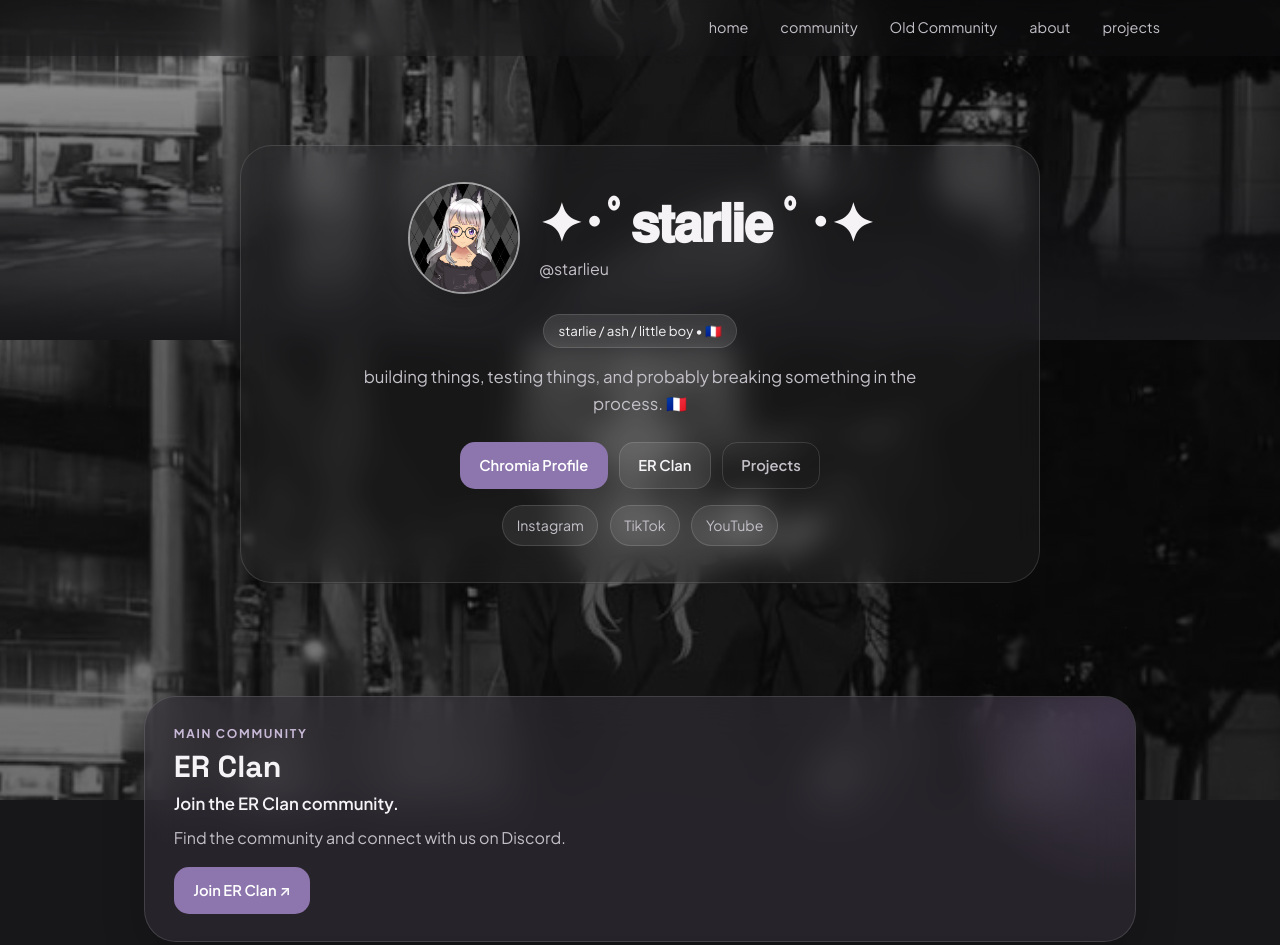
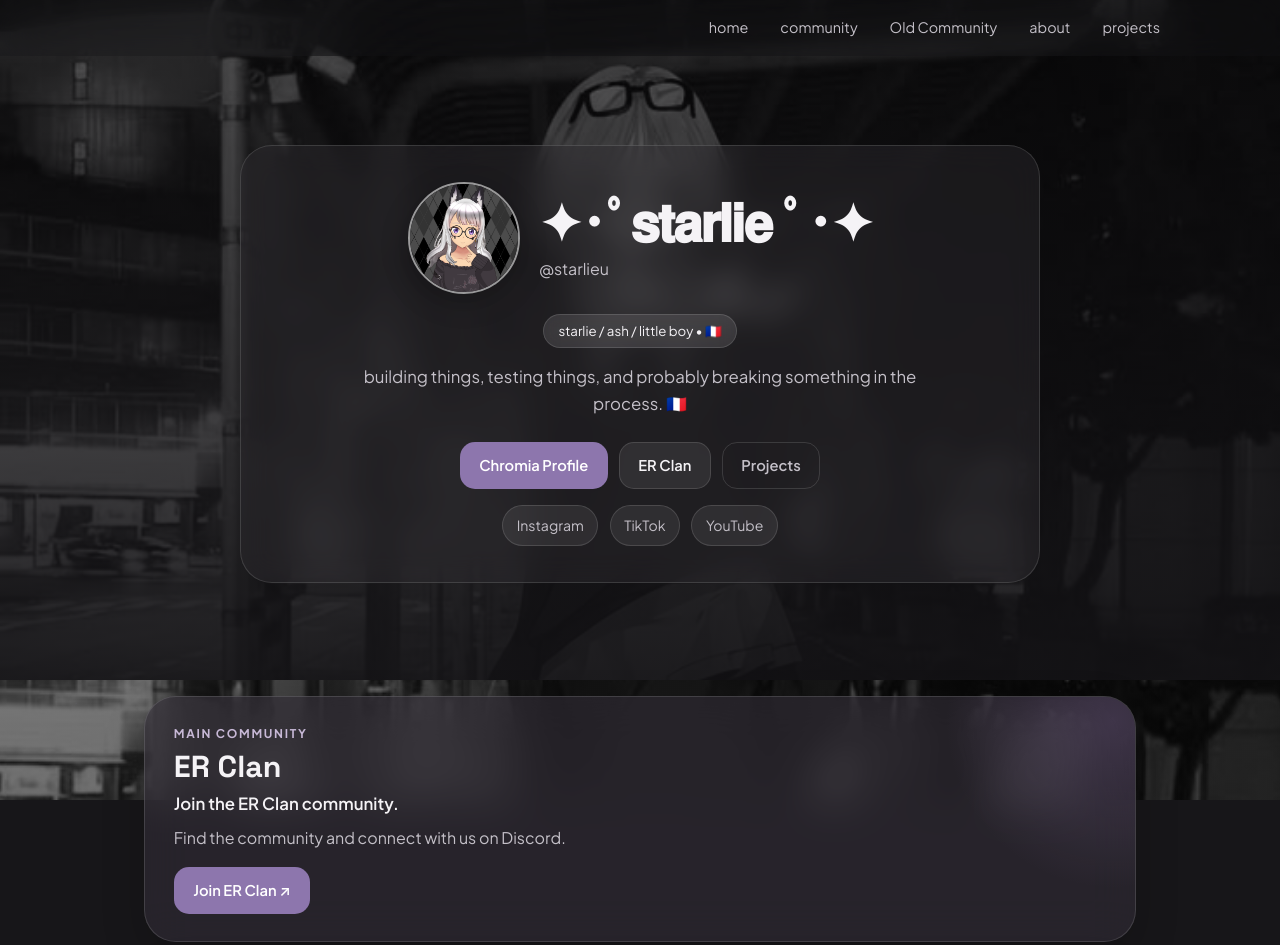
Before and after one commit to starlieu/anotherPortfolio, a plain HTML site: page index.html in a window 1280 px wide. Shown: the top 945 px of the page. Drawn offline with Linux system fonts and the light colour scheme.

Commit message:
Intégrer la bannière au fond du cadre profil

```diff
--- a/style.css
+++ b/style.css
@@ -35,6 +35,7 @@ body {
   font-family: var(--font-main);
   line-height: 1.6;
 }
+/* The page background stays independent from the profile banner. */
 body::before {
   content: '';
   position: fixed;
@@ -64,12 +65,14 @@ body::before {
 .nav-toggle { display: none; padding: .55rem; border: 1px solid var(--border); border-radius: 10px; background: var(--surface-strong); cursor: pointer; flex-direction: column; gap: 5px; }
 .nav-toggle span { display: block; width: 22px; height: 2px; background: var(--text); }
 
-/* Profile hero */
+/* Profile hero: la bannière est contenue dans le cadre du profil. */
 .hero-section { position: relative; min-height: 680px; display: flex; align-items: center; justify-content: center; padding: 7rem 1.5rem 4rem; overflow: hidden; text-align: center; }
-.banner-container { position: absolute; z-index: -1; inset: 0 0 auto; height: 340px; overflow: hidden; }
-.hero-banner { display: block; width: 100%; height: 100%; object-fit: cover; filter: grayscale(1) brightness(.7); }
-.banner-overlay { position: absolute; inset: 0; background: linear-gradient(180deg,rgba(20,19,22,.05),rgba(20,19,22,.42) 55%,var(--page-bg) 100%); }
-.hero-content { position: relative; z-index: 1; width: min(100%, 800px); padding: 2.3rem; border: 1px solid var(--border); border-radius: var(--radius-card); background: rgba(48,46,50,.30); -webkit-backdrop-filter: blur(15px); backdrop-filter: blur(15px); }
+.banner-container { position: absolute; z-index: 0; inset: 0; height: auto; overflow: hidden; border-radius: inherit; pointer-events: none; }
+.hero-banner { display: block; width: 100%; height: 100%; object-fit: cover; object-position: center 38%; filter: grayscale(1) brightness(.58); }
+.banner-overlay { position: absolute; inset: 0; background: linear-gradient(180deg,rgba(20,19,22,.28) 0%,rgba(20,19,22,.55) 42%,rgba(20,19,22,.88) 100%); }
+.hero-content { position: relative; z-index: 1; width: min(100%, 800px); padding: 2.3rem; border: 1px solid var(--border); border-radius: var(--radius-card); background: rgba(48,46,50,.42); -webkit-backdrop-filter: blur(15px); backdrop-filter: blur(15px); overflow: hidden; }
+/* Keep the image inside the card and behind its contents, including rounded corners. */
+.hero-content > .banner-container { z-index: -1; }
 .profile-identity { display: flex; align-items: center; justify-content: center; gap: 1.2rem; }
 .avatar-wrapper { display: inline-block; position: relative; flex: 0 0 auto; margin-bottom: 1.2rem; }
 .profile-identity .avatar-wrapper { margin: 0; }
@@ -175,6 +178,7 @@ body::before {
   .nav-toggle { z-index: 101; display: flex; }
   .hero-section { min-height: auto; padding: 6rem 1rem 2.5rem; text-align: left; }
   .hero-content { width: min(100%, 800px); padding: 1.35rem; }
+  .banner-container { border-radius: inherit; }
   .profile-identity { justify-content: flex-start; gap: .9rem; }
   .hero-avatar { width: 82px; height: 82px; }
   .profile-name-group { flex: 1; }
```
